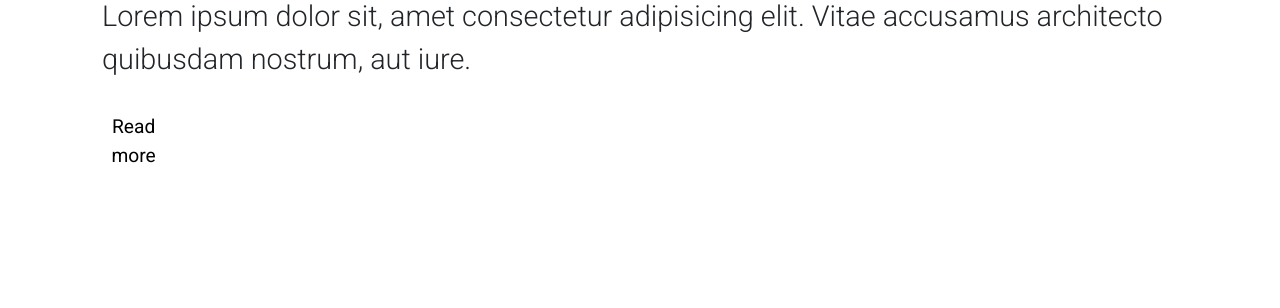
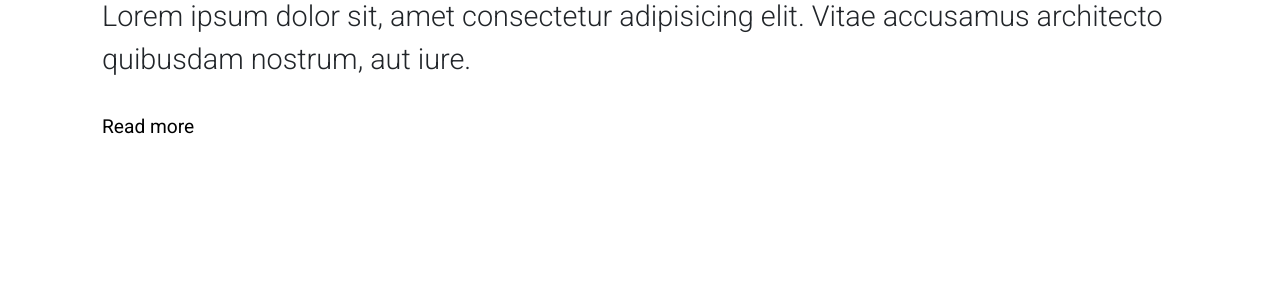
Before and after one commit to jakenapay/EngineerArchitectOutsourcing, a PHP site: page / in a window 1280 px wide. Shown: the part 411-719 px from the top of the page. Run offline with PHP 8.4, Linux system fonts and the light colour scheme; some libraries are stand-ins or nearby versions.

Commit message:
Special btn in index.css fixed.

```diff
--- a/css/index.css
+++ b/css/index.css
@@ -57,7 +57,7 @@ header .header-subtitle {
 .special-btn {
     background-color: transparent;
     color: var(--black);
-    width: 5rem;
+    width: 10rem;
     text-align: center;
     padding: 1rem 0 .5rem;
     outline: none;
```
